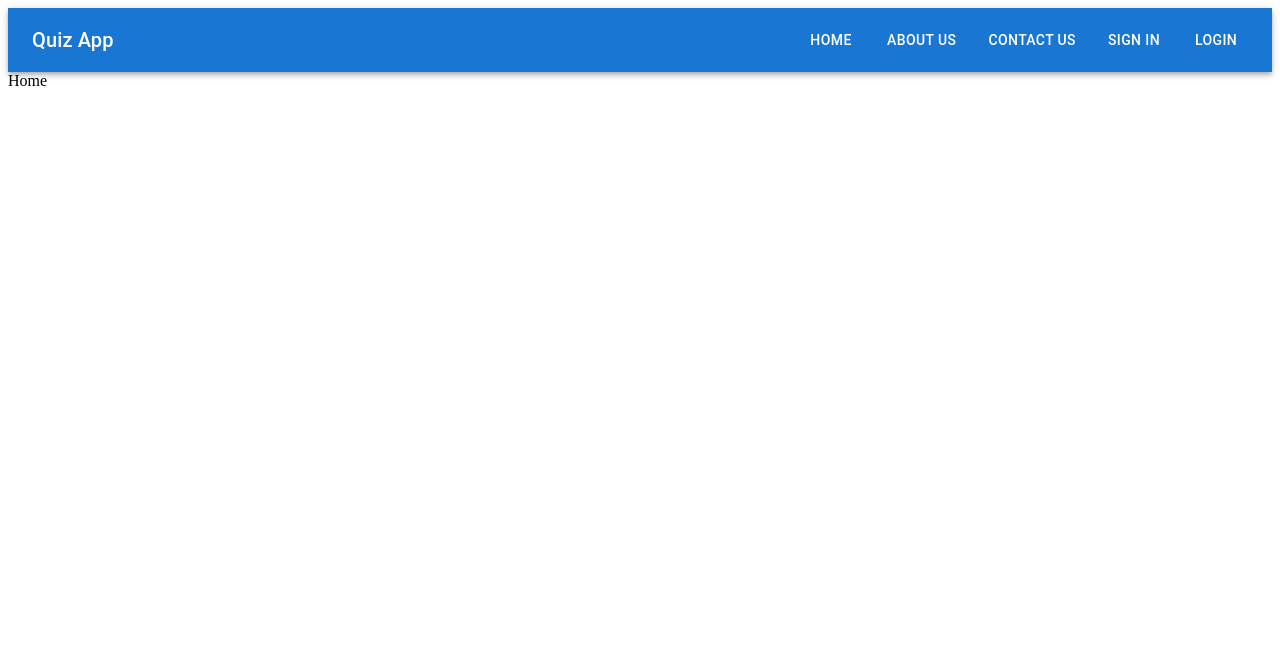
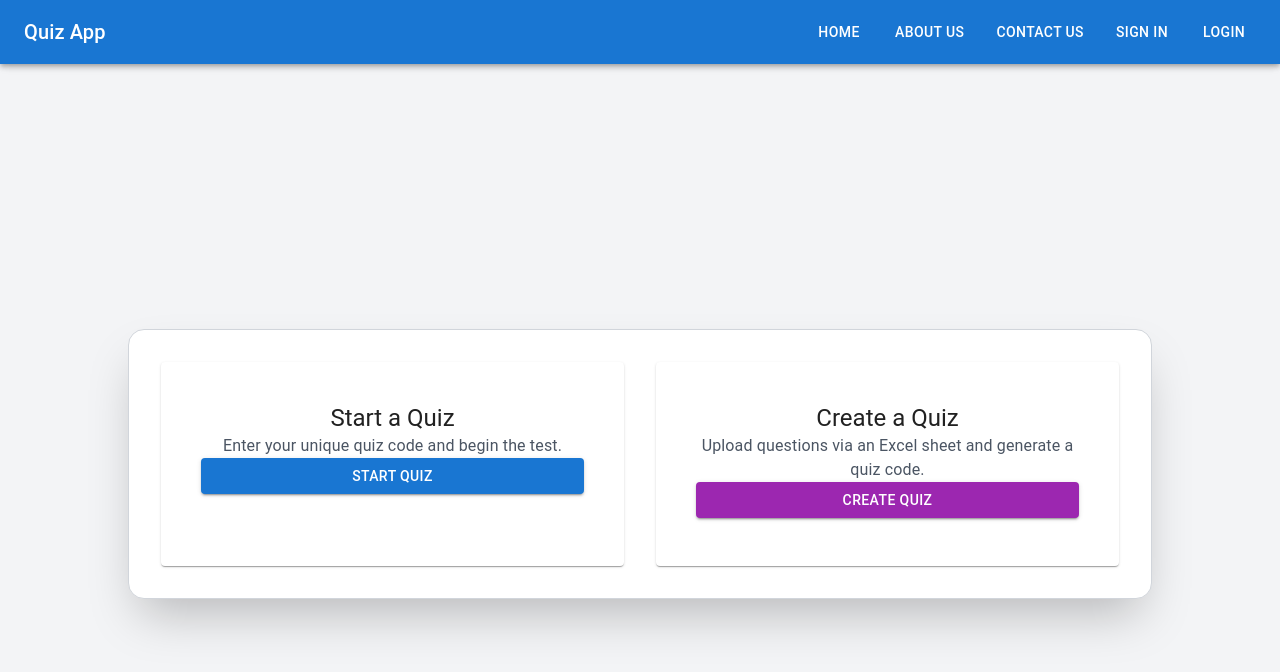
Before and after one commit to Quizllyy/Quiz-App, a React (Vite) app in the folder Frontend/Quiz-App/: page / in a window 1280 px wide. Shown: the top 672 px of the page. Built offline with nearby package versions, Linux system fonts and the light colour scheme.

Commit message:
Added Home page

```diff
--- a/Frontend/Quiz-App/index.html
+++ b/Frontend/Quiz-App/index.html
@@ -4,6 +4,7 @@
   <meta charset="UTF-8" />
   <link rel="icon" type="image/svg+xml" href="" />
   <meta name="viewport" content="width=device-width, initial-scale=1.0" />
+  <script src="https://cdn.tailwindcss.com"></script>
   <title>Quiz App</title>
 </head>
 <body>
--- a/Frontend/Quiz-App/package.json
+++ b/Frontend/Quiz-App/package.json
@@ -14,7 +14,7 @@
     "@emotion/styled": "^11.14.0",
     "@fontsource/roboto": "^5.1.1",
     "@mui/icons-material": "^6.4.2",
-    "@mui/material": "^6.4.2",
+    "@mui/material": "^6.4.3",
     "axios": "^1.7.9",
     "react": "^18.3.1",
     "react-dom": "^18.3.1",
--- a/Frontend/Quiz-App/src/pages/Home.jsx
+++ b/Frontend/Quiz-App/src/pages/Home.jsx
@@ -1,9 +1,48 @@
-import React from 'react'
+import React from "react";
+import { Button, Card, CardContent, Typography } from "@mui/material";
 
-function Home() {
+export default function Home() {
   return (
-    <div>Home</div>
-  )
+    <div className="flex justify-center items-center h-screen bg-gray-100 pt-[-50px]">
+      <div className="bg-white shadow-2xl rounded-2xl p-8 max-w-5xl w-full flex flex-row gap-8 border border-gray-300 min-w-[600px]">
+        {/* Start Quiz Section */}
+        <Card className="flex-1 shadow-md rounded-xl p-6 transition-transform hover:scale-105">
+          <CardContent className="flex flex-col items-center text-center">
+            <Typography variant="h5" className="mb-4 font-semibold">
+              Start a Quiz
+            </Typography>
+            <Typography variant="body1" className="mb-6 text-gray-600">
+              Enter your unique quiz code and begin the test.
+            </Typography>
+            <Button
+              variant="contained"
+              color="primary"
+              className="w-full"
+              onClick={() => console.log("Start Quiz Clicked")}>
+              Start Quiz
+            </Button>
+          </CardContent>
+        </Card>
+
+        {/* Create Quiz Section */}
+        <Card className="flex-1 shadow-md rounded-xl p-6 transition-transform hover:scale-105">
+          <CardContent className="flex flex-col items-center text-center">
+            <Typography variant="h5" className="mb-4 font-semibold">
+              Create a Quiz
+            </Typography>
+            <Typography variant="body1" className="mb-6 text-gray-600">
+              Upload questions via an Excel sheet and generate a quiz code.
+            </Typography>
+            <Button
+              variant="contained"
+              color="secondary"
+              className="w-full"
+              onClick={() => console.log("Create Quiz Clicked")}>
+              Create Quiz
+            </Button>
+          </CardContent>
+        </Card>
+      </div>
+    </div>
+  );
 }
-
-export default Home
```
Also changed, not shown: 1 other file (tests, documents, lock files or other folders).
